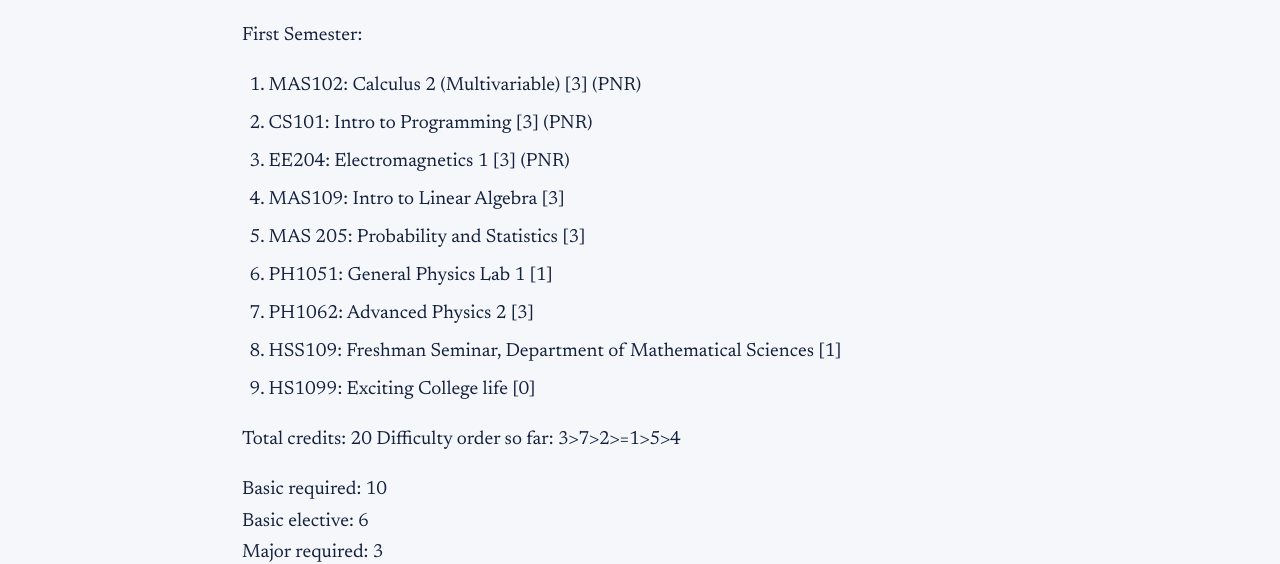
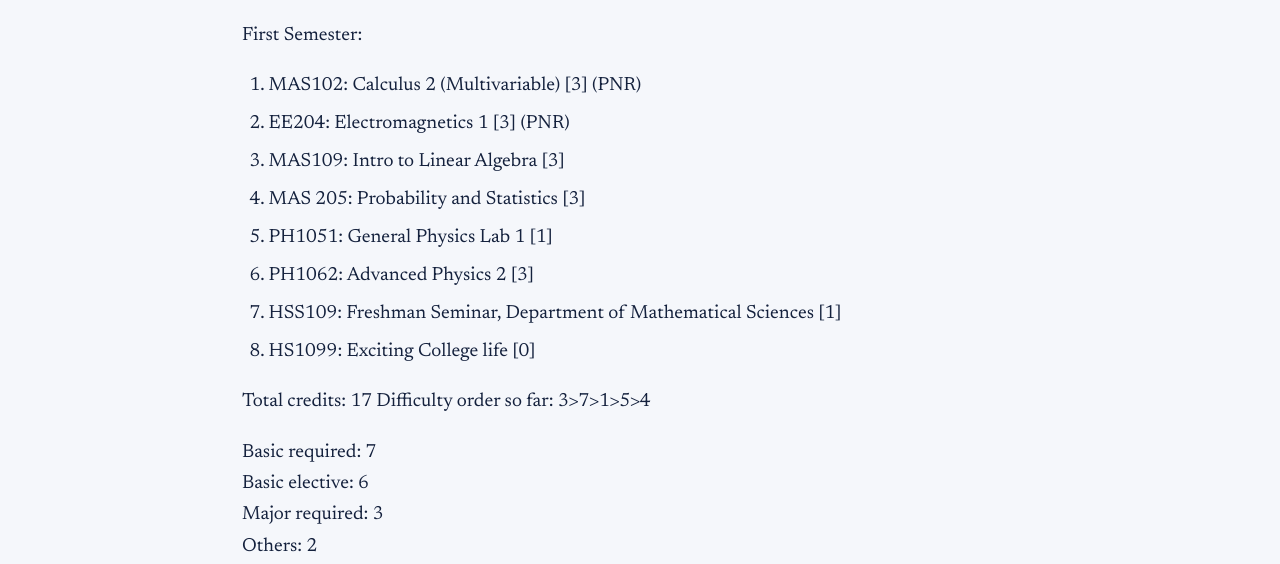
Before and after one commit to fakejenish/fakejenish.github.io, a plain HTML site: page classes.html in a window 1280 px wide. Shown: the part 240-804 px from the top of the page. Drawn offline with nearby package versions, Linux system fonts and the light colour scheme.

Commit message:
Update classes.html

```diff
--- a/classes.html
+++ b/classes.html
@@ -11,9 +11,9 @@
 <main id="main">
 <h1>Courses that have been/are being taken</h1>
 <p>First Semester:</p>
-<ol><li>MAS102: Calculus 2 (Multivariable) [3] (PNR)</li><li>CS101: Intro to Programming [3] (PNR)</li><li>EE204: Electromagnetics 1 [3] (PNR)</li><li>MAS109: Intro to Linear Algebra [3]</li><li>MAS 205: Probability and Statistics [3]</li><li>PH1051: General Physics Lab 1 [1]</li><li>PH1062: Advanced Physics 2 [3]</li><li>HSS109: Freshman Seminar, Department of Mathematical Sciences [1]</li><li>HS1099: Exciting College life [0]</li></ol>
-<p>Total credits: 20 Difficulty order so far: 3&gt;7&gt;2&gt;=1&gt;5&gt;4</p>
-<p>Basic required: 10<br>Basic elective: 6<br>Major required: 3<br>Others: 2</p>
+<ol><li>MAS102: Calculus 2 (Multivariable) [3] (PNR)</li><li>EE204: Electromagnetics 1 [3] (PNR)</li><li>MAS109: Intro to Linear Algebra [3]</li><li>MAS 205: Probability and Statistics [3]</li><li>PH1051: General Physics Lab 1 [1]</li><li>PH1062: Advanced Physics 2 [3]</li><li>HSS109: Freshman Seminar, Department of Mathematical Sciences [1]</li><li>HS1099: Exciting College life [0]</li></ol>
+<p>Total credits: 17 Difficulty order so far: 3&gt;7&gt;1&gt;5&gt;4</p>
+<p>Basic required: 7<br>Basic elective: 6<br>Major required: 3<br>Others: 2</p>
 <p class="note">PNR= Pass or not recorded (Upto 9 credits per semester for first 2 semesters)</p></main>
 <footer><h3>Get in touch at <a href="mailto:jenish@kaist.ac.kr">jenish@kaist.ac.kr</a> or <a href="mailto:collegejenish@gmail.com">collegejenish@gmail.com</a></h3></footer>
 <script src="assets/main.js"></script></body></html>
```
